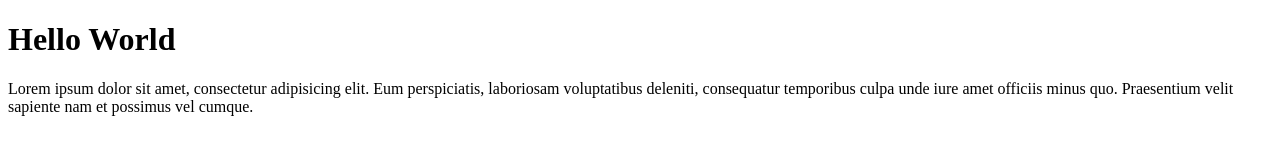
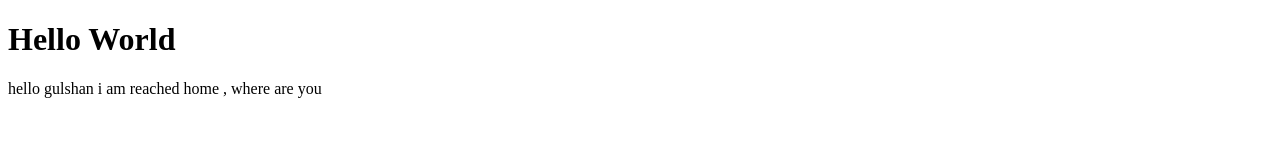
Before and after one commit to bahugunaji/first-test, a plain HTML site: page index.html in a window 1280 px wide. Drawn offline with Linux system fonts and the light colour scheme.

Commit message:
today i am using my first git

```diff
--- a/index.html
+++ b/index.html
@@ -6,6 +6,8 @@
 </head>
 <body>
   <h1>Hello World</h1>
-  <p>Lorem ipsum dolor sit amet, consectetur adipisicing elit. Eum perspiciatis, laboriosam voluptatibus deleniti, consequatur temporibus culpa unde iure amet officiis minus quo. Praesentium velit sapiente nam et possimus vel cumque.</p>
+  <p>
+  	hello gulshan i am reached home , where are you
+  </p>
 </body>
 </html>
```
